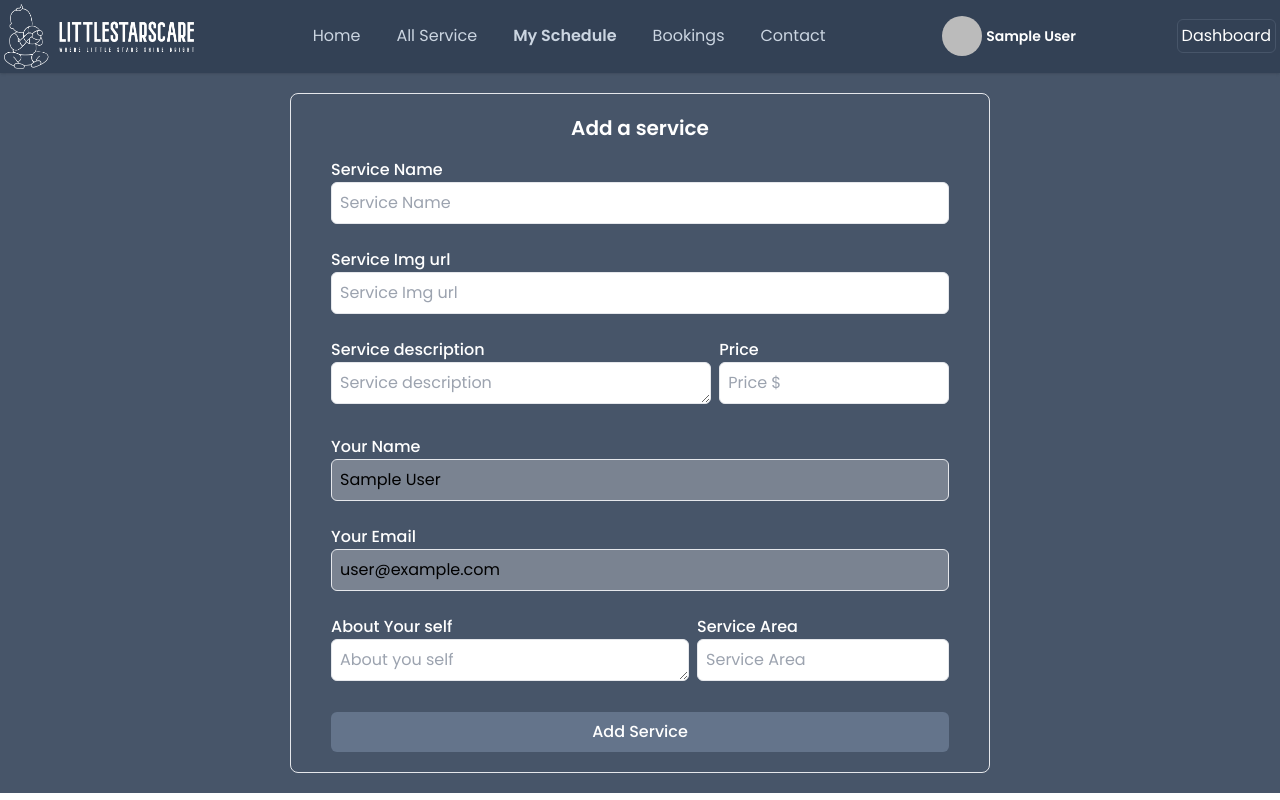
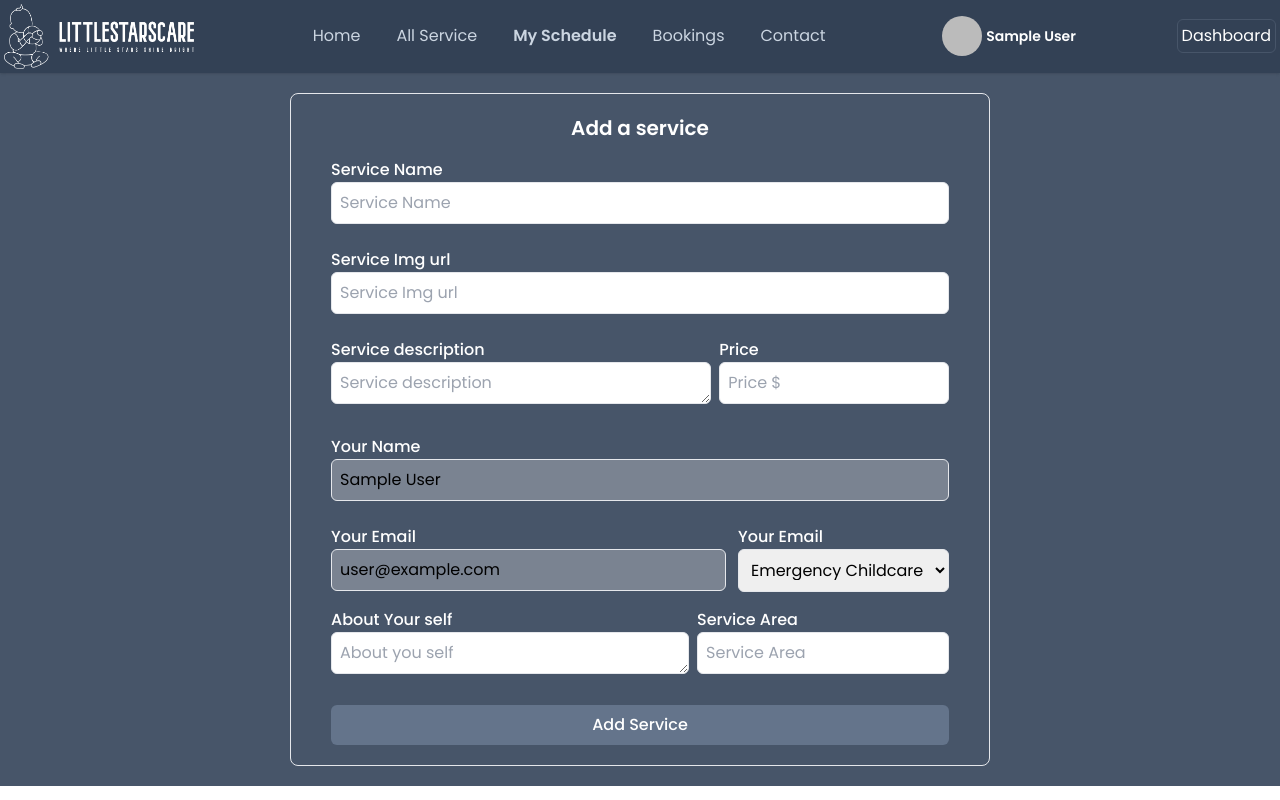
Before and after one commit to sumonpaul55/baby-care-client, a React (Vite) app: page /add-service in a window 1280 px wide. Built offline with nearby package versions, Linux system fonts and the light colour scheme; no server answers; sample sign-in values are in the browser's storage.

Commit message:
add service modified and some more task completed

```diff
--- a/index.html
+++ b/index.html
@@ -4,9 +4,9 @@
     <meta charset="UTF-8" />
     <link rel="icon" type="image/x-icon" href="./src//assets/favicon.png">
     <meta name="viewport" content="width=device-width, initial-scale=1.0" />
-    <!-- <meta http-equiv="Cache-Control" content="no-cache, no-store, must-revalidate" />
+    <meta http-equiv="Cache-Control" content="no-cache, no-store, must-revalidate" />
     <meta http-equiv="Pragma" content="no-cache" />
-    <meta http-equiv="Expires" content="0" /> -->
+    <meta http-equiv="Expires" content="0" />
     <title>Vite + React</title>
   </head>
   <body>
--- a/src/componets/pages/addService/AddService.jsx
+++ b/src/componets/pages/addService/AddService.jsx
@@ -20,8 +20,9 @@ const AddService = () => {
         const serviceArea = form.serviceArea.value;
         const about = form.about.value;
         const providerImg = user?.photoURL;
+        const category = form.category.value;
 
-        const myService = { serviceArea, serviceImg, serviceName, serviceDescription, price, name, email, about, providerImg }
+        const myService = { serviceArea, serviceImg, serviceName, serviceDescription, price, name, email, about, providerImg, category }
         // console.log(myService)
         useAxiosSecure.post("/add-service", myService)
             .then(res => {
@@ -74,9 +75,21 @@ const AddService = () => {
                                     <label htmlFor="">Your Name</label><br />
                                     <input type="text" className='w-full p-2 rounded-md focus:outline-primary text-black font-normal border' name='name' defaultValue={user?.displayName} disabled required />
                                 </div>
-                                <div className='pb-2'>
-                                    <label htmlFor="">Your Email</label><br />
-                                    <input type="text" className='w-full p-2 rounded-md focus:outline-primary text-black font-normal border' name='email' defaultValue={user?.email} disabled required />
+                                <div className='flex gap-3 items-center'>
+                                    <div className='flex-1'>
+                                        <label htmlFor="">Your Email</label><br />
+                                        <input type="text" className='w-full p-2 rounded-md focus:outline-primary text-black font-normal border' name='email' defaultValue={user?.email} disabled required />
+                                    </div>
+                                    <div>
+                                        <label htmlFor="">Your Email</label><br />
+                                        <select name="category" required id="" className='w-full p-2 rounded-md focus:outline-primary text-black font-normal border'>
+                                            <option value="Emergency Childcare">Emergency Childcare</option>
+                                            <option value="Long Term">Long Term</option>
+                                            <option value="ShortTerm">ShortTerm</option>
+                                            <option value="Mid Term">Mid Term</option>
+                                            <option value="Permanent">Permanent</option>
+                                        </select>
+                                    </div>
                                 </div>
                             </div>
                             <div className='pb-2'>
--- a/src/componets/pages/allService/SingleService.jsx
+++ b/src/componets/pages/allService/SingleService.jsx
@@ -3,9 +3,9 @@ import { RxAvatar } from 'react-icons/rx';
 import { Link } from 'react-router-dom';
 
 const SingleService = ({ service }) => {
-    const { _id, serviceArea, serviceImg, serviceName, serviceDescription, price, name, email, about, providerImg } = service;
+    const { _id, serviceArea, serviceImg, serviceName, serviceDescription, price, name, about, providerImg } = service;
     return (
-        <div className='shadow p-3 md:p-5 rounded-md'>
+        <div className='shadow p-3 md:p-5 rounded-md hover:bg-slate-50 duration-200'>
             <div className='flex gap-4 flex-col lg:flex-row'>
                 <div className='lg:w-5/12'>
                     <img src={serviceImg} className='w-full rounded-sm' alt="" />
```
